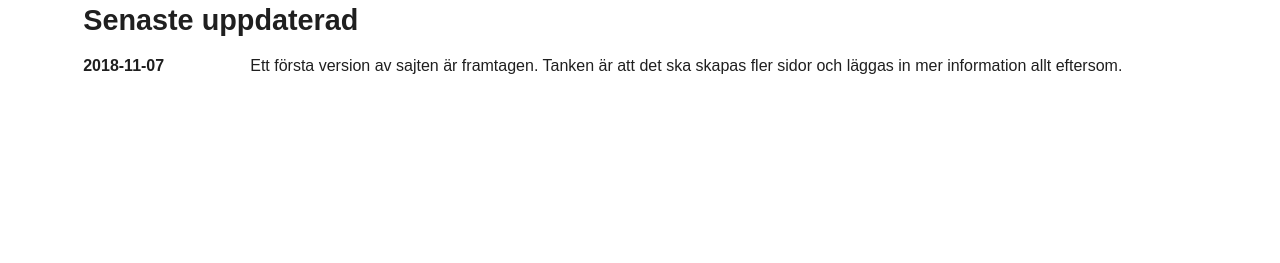
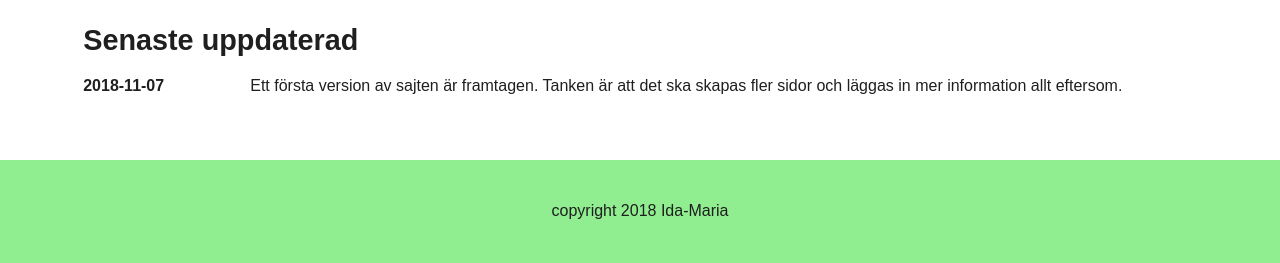
Before and after one commit to Vendiel/stress-info, a Gatsby site: page / in a window 1280 px wide. Shown: the part 771-1034 px from the top of the page. Before the commit the page ends 911 px from the top, so only its background shows below. Built offline with nearby package versions, Linux system fonts and the light colour scheme; Gatsby itself is replaced by a stand-in of ours; a web font is replaced by a local one.

Commit message:
Added a footer

```diff
--- /dev/null
+++ b/src/components/footer.css
@@ -0,0 +1,5 @@
+.footer {
+    background-color: lightgreen;
+    padding: 40px 20px;
+    text-align: center;
+}
--- /dev/null
+++ b/src/components/footer.js
@@ -0,0 +1,11 @@
+import React from 'react'
+
+import './footer.css'
+
+const Footer = () => (
+  <div class="footer">
+    <p>copyright 2018 Ida-Maria</p>
+  </div>
+)
+
+export default Footer
--- a/src/components/layout.css
+++ b/src/components/layout.css
@@ -163,28 +163,12 @@
 
 .introduction {
   background-color: #ffffff;
-  margin: 205px 10% 25px 10%;
+  margin: 205px 10% 45px 10%;
   padding: 45px 65px 55px 65px;
   -webkit-box-shadow: 0px 10px 25px -16px rgba(0,0,0,0.75);
   -moz-box-shadow: 0px 10px 25px -16px rgba(0,0,0,0.75);
   box-shadow: 0px 10px 25px -16px rgba(0,0,0,0.75);
 }
-
-/* Korrigering så col-5 i en col-8 inte blir för smalt i mellanbredden
-@media all and (max-width: 1000px) and (min-width: 721px) {
-   section.col-8 > div.col-5 {
-       width: 70%;
-   }
-}
-
-Korrigering så col-6, col-5 i en col 8 tar upp hela bredden för minsta bredden
-@media all and (max-width: 720px) {
-    section.col-8 > div.col-6, section.col-8 > div.col-5 {
-        width: 100%;
-    }
-}
-*/
-
 
 h1 {
   font-size: 2.2em;
--- a/src/components/layout.js
+++ b/src/components/layout.js
@@ -4,6 +4,7 @@
 import { StaticQuery, graphql } from 'gatsby'
 
 import Header from './header'
+import Footer from './footer'
 import './layout.css'
 
 
@@ -32,6 +33,8 @@
         <Header siteTitle={data.site.siteMetadata.title} />
 
         {children}
+
+        <Footer></Footer>
       </>
     )}
   />
```
